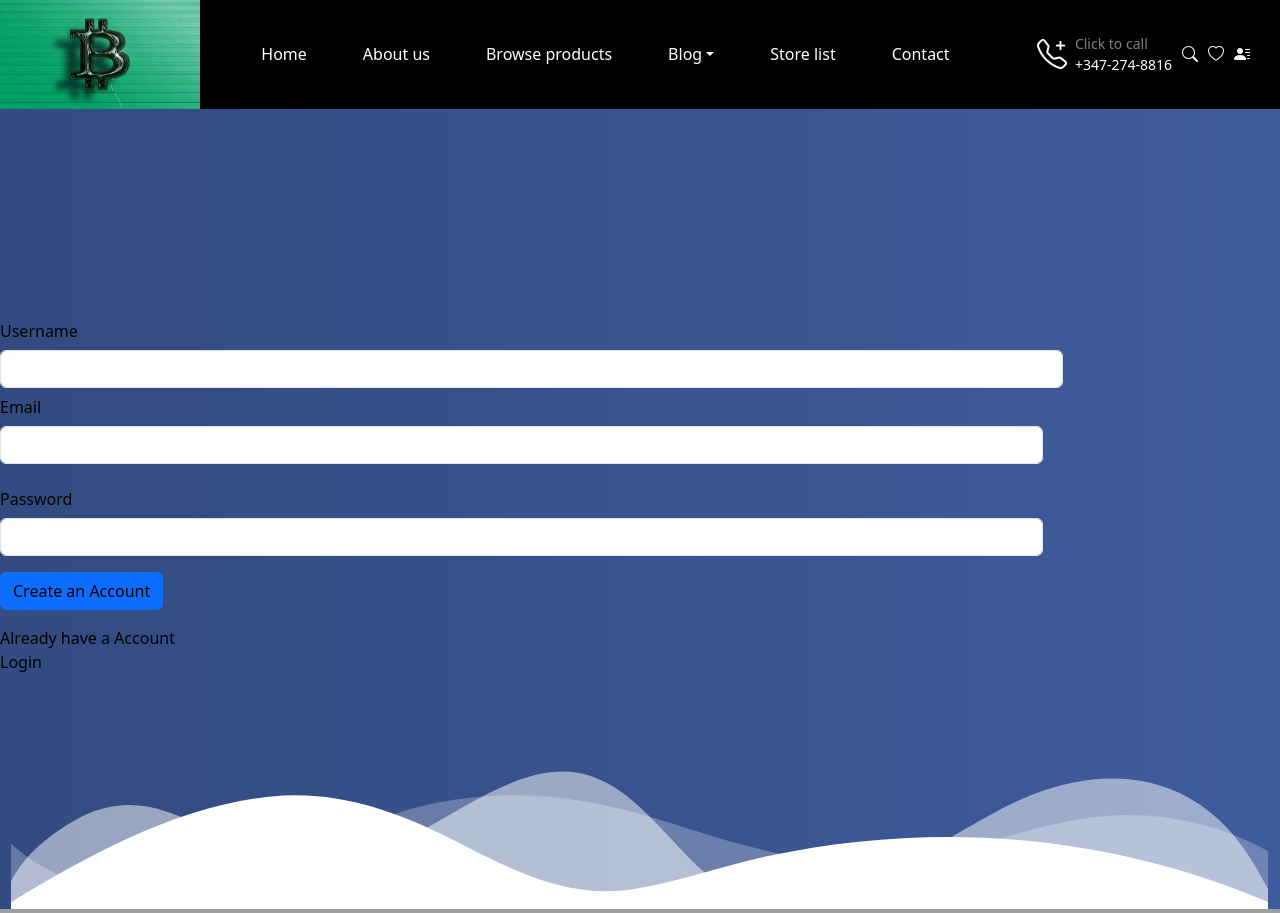
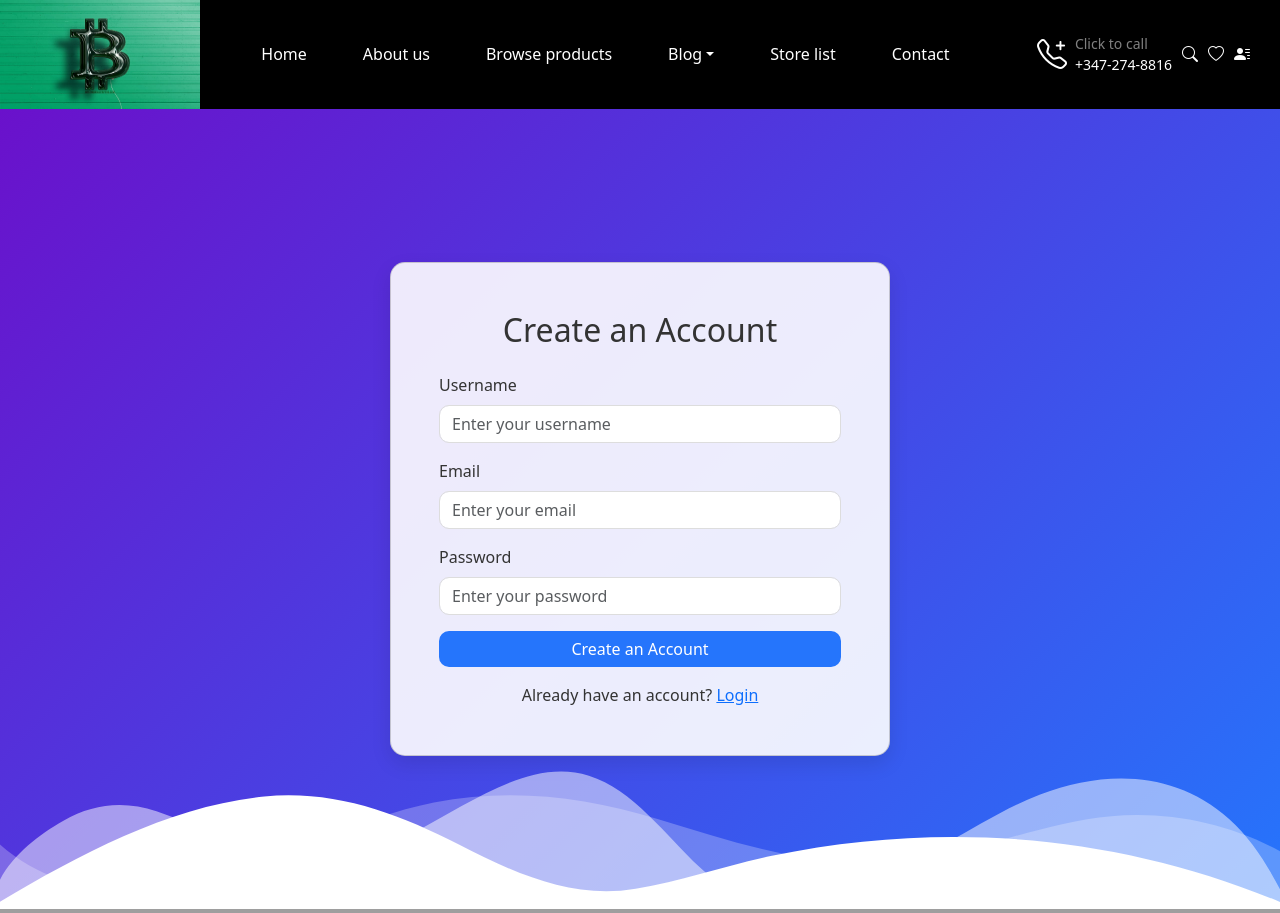
Before and after one commit to usmanali96/OAS---Copy, a Django app: page /register/ in a window 1280 px wide. Shown: the part 47-960 px from the top of the page. Run offline with Django 5.2, Linux system fonts and the light colour scheme; grey boxes are pictures that could not be loaded.

Commit message:
changes to sign-up page

```diff
--- a/oas-env/oas/static/CSS/register.css
+++ b/oas-env/oas/static/CSS/register.css
@@ -1,4 +1,5 @@
-section{
+/* Section styling with gradient animation */
+section {
     background: #4b6cb7;  /* fallback for old browsers */
     background: -webkit-linear-gradient(to right, #182848, #4b6cb7);  /* Chrome 10-25, Safari 5.1-6 */
     background: linear-gradient(to right, #182848, #4b6cb7); /* W3C, IE 10+/ Edge, Firefox 16+, Chrome 26+, Opera 12+, Safari 7+ */
@@ -13,6 +14,7 @@ section{
     animation: gradient 10s linear infinite;
   }
 
+  /* Gradient animation keyframes */
   @keyframes gradient {
     0% {
       background-position: 0% 50%;
@@ -25,7 +27,7 @@ section{
     }
   }
 
-
+  /* Custom shape divider at the bottom of the section */
   .custom-shape-divider-bottom-1678428448 {
     position: absolute;
     bottom: 0;
@@ -46,3 +48,47 @@ section{
   .custom-shape-divider-bottom-1678428448 .shape-fill {
     fill: #FFFFFF;
   }
+
+  /* Card styling inside the section */
+  .card {
+    background-color: rgba(255, 255, 255, 0.9);
+    border-radius: 15px;
+    box-shadow: 0 8px 20px rgba(0, 0, 0, 0.1);
+    padding: 30px;
+    max-width: 500px;
+    width: 100%;
+  }
+
+  /* Input fields styling */
+  .form-control {
+    border-radius: 10px;
+    border: 1px solid #ddd;
+    padding: 10px;
+  }
+
+  /* Button styling */
+  .btn-primary {
+    border-radius: 10px;
+    background-color: #2575fc;
+    border: none;
+    padding: 10px 20px;
+  }
+
+  /* Link styling */
+  .text-primary {
+    color: #2575fc !important;
+  }
+
+  /* Responsive text and spacing adjustments */
+  .text-center {
+    color: #333;
+  }
+
+  h2 {
+    color: #333;
+    margin-bottom: 20px;
+  }
+
+  label {
+    color: #333;
+  }
--- a/oas-env/oas/templates/register.html
+++ b/oas-env/oas/templates/register.html
@@ -13,45 +13,37 @@
 
 
 
-<section>
-
-  <div class="d-flex justify-content-center align-items-center" style="height: 100vh;">
+<section class="d-flex justify-content-center align-items-center" style="height: 100vh; background: linear-gradient(135deg, #6a11cb 0%, #2575fc 100%); color: #fff;">
+  <div class="card p-5" style="width: 100%; max-width: 500px; background-color: rgba(255, 255, 255, 0.9); border-radius: 15px; box-shadow: 0 8px 20px rgba(0, 0, 0, 0.1);">
     <form method="post" action="{% url 'register-user' %}">
       {% csrf_token %}
-              <div class="row mb-3">
-                 <label for="username" class="col-sm-12 col-form-label" style="color: black;">Username</label>
-                 <div class="col-sm-10">
-                   <input type="text" class="form-control" id="username" name="username">
-                 </div>
-              <div class="row mb-3">
-                <label for="email" class="col-sm-12 col-form-label" style="color: black;">Email</label>
-                <div class="col-sm-10">
-                  <input type="email" class="form-control" id="email" name="email">
-                </div>
-              </div>
-              <div class="row mb-3">
-                <label for="password" class="col-sm-12 col-form-label" style="color: black;">Password</label>
-                <div class="col-sm-10">
-                  <input type="password" class="form-control" id="password" name="password">
-                </div>
-              </div>
-              <div class="row mb-3">
-                 <div class="col-sm-10">
-                    <button type="submit" class="btn btn-primary" style="color: black;">Create an Account</button>
-                  </div>
+      <h2 class="text-center mb-4" style="color: #333;">Create an Account</h2>
+
+      <div class="mb-3">
+        <label for="username" class="form-label">Username</label>
+        <input type="text" class="form-control" id="username" name="username" placeholder="Enter your username" style="border-radius: 10px; border: 1px solid #ddd;">
       </div>
 
-               <div class="row mb-3">
-                 <div class="col-sm-10">
-                    <span style="color: black;">Already have a Account</span>
-                    <a class="nav-link" href="{% url 'login' %}" style="color: black;">Login</a>
+      <div class="mb-3">
+        <label for="email" class="form-label">Email</label>
+        <input type="email" class="form-control" id="email" name="email" placeholder="Enter your email" style="border-radius: 10px; border: 1px solid #ddd;">
       </div>
+
+      <div class="mb-3">
+        <label for="password" class="form-label">Password</label>
+        <input type="password" class="form-control" id="password" name="password" placeholder="Enter your password" style="border-radius: 10px; border: 1px solid #ddd;">
+      </div>
+
+      <div class="d-grid mb-3">
+        <button type="submit" class="btn btn-primary" style="border-radius: 10px; background-color: #2575fc; border: none;">Create an Account</button>
+      </div>
+
+      <div class="text-center">
+        <span>Already have an account?</span>
+        <a href="{% url 'login' %}" class="text-primary" style="color: #2575fc;">Login</a>
       </div>
     </form>
-
-
-
-
+  </div>
 
   <div class="custom-shape-divider-bottom-1678428448">
     <svg data-name="Layer 1" xmlns="http://www.w3.org/2000/svg" viewBox="0 0 1200 120" preserveAspectRatio="none">
```
Lines whose indentation alone changed are shown as unchanged.
